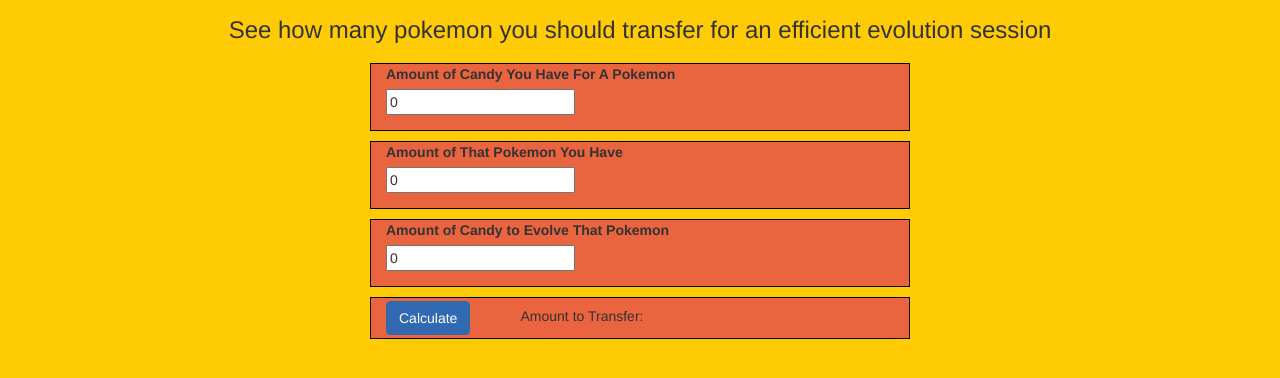
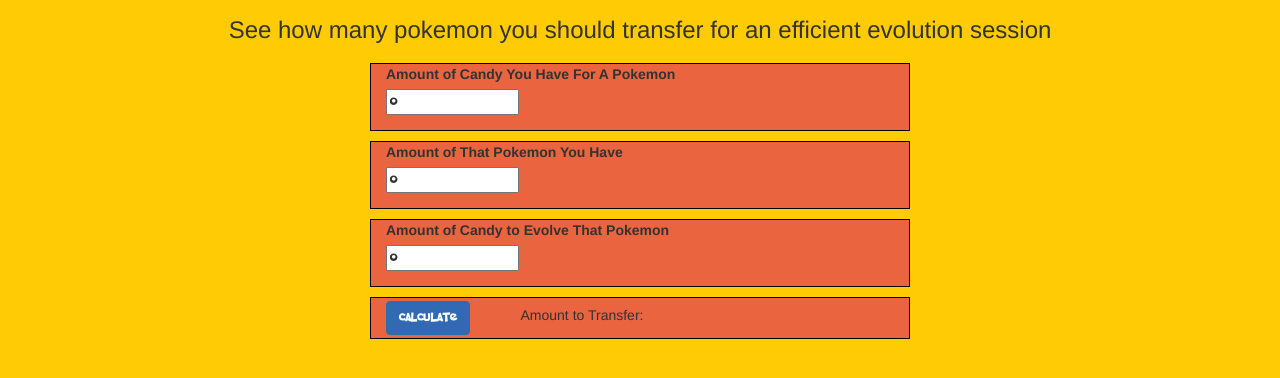
Before and after one commit to PatMusi/PoGoCandyCalc, a plain HTML site: page index.html in a window 1280 px wide. Shown: the part 64-442 px from the top of the page. Drawn offline with Linux system fonts and the light colour scheme.

Commit message:
Applying custom font to more elements

```diff
--- a/assets/css/main.css
+++ b/assets/css/main.css
@@ -25,6 +25,7 @@ h3 {
 }
 
 .input-box {
+	font-family: PocketMonk;
 	margin-bottom: 15px;
 }
 
@@ -33,6 +34,7 @@ h3 {
 }
 
 .results {
+	font-family: PocketMonk;
 	font-size: 22px;
 	font-weight: bold;
 	margin-left: 5px;
@@ -44,5 +46,6 @@ h3 {
 
 .btn {
 	background-color: #316ab2;
+	font-family: PocketMonk;
 	margin: 3px 0;
 }
```
